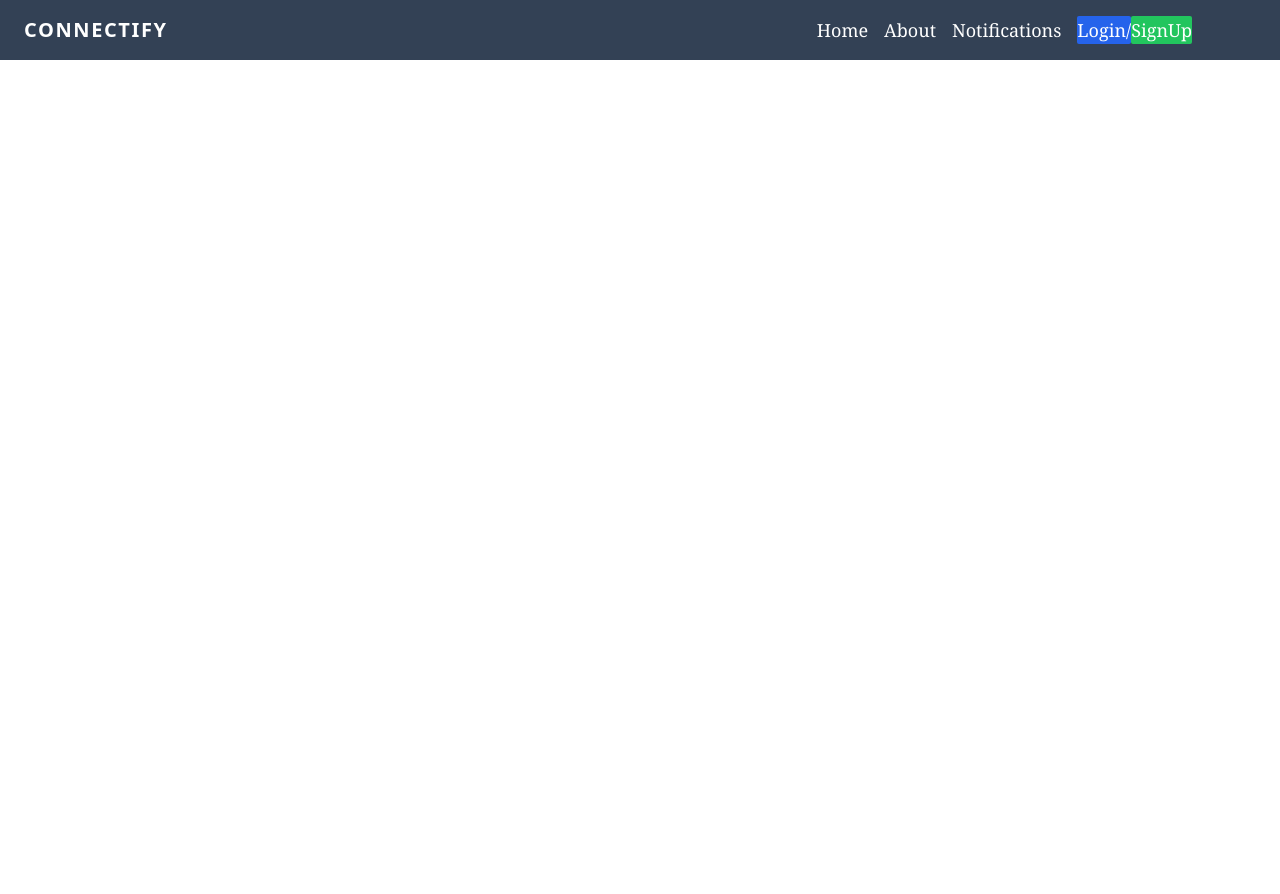
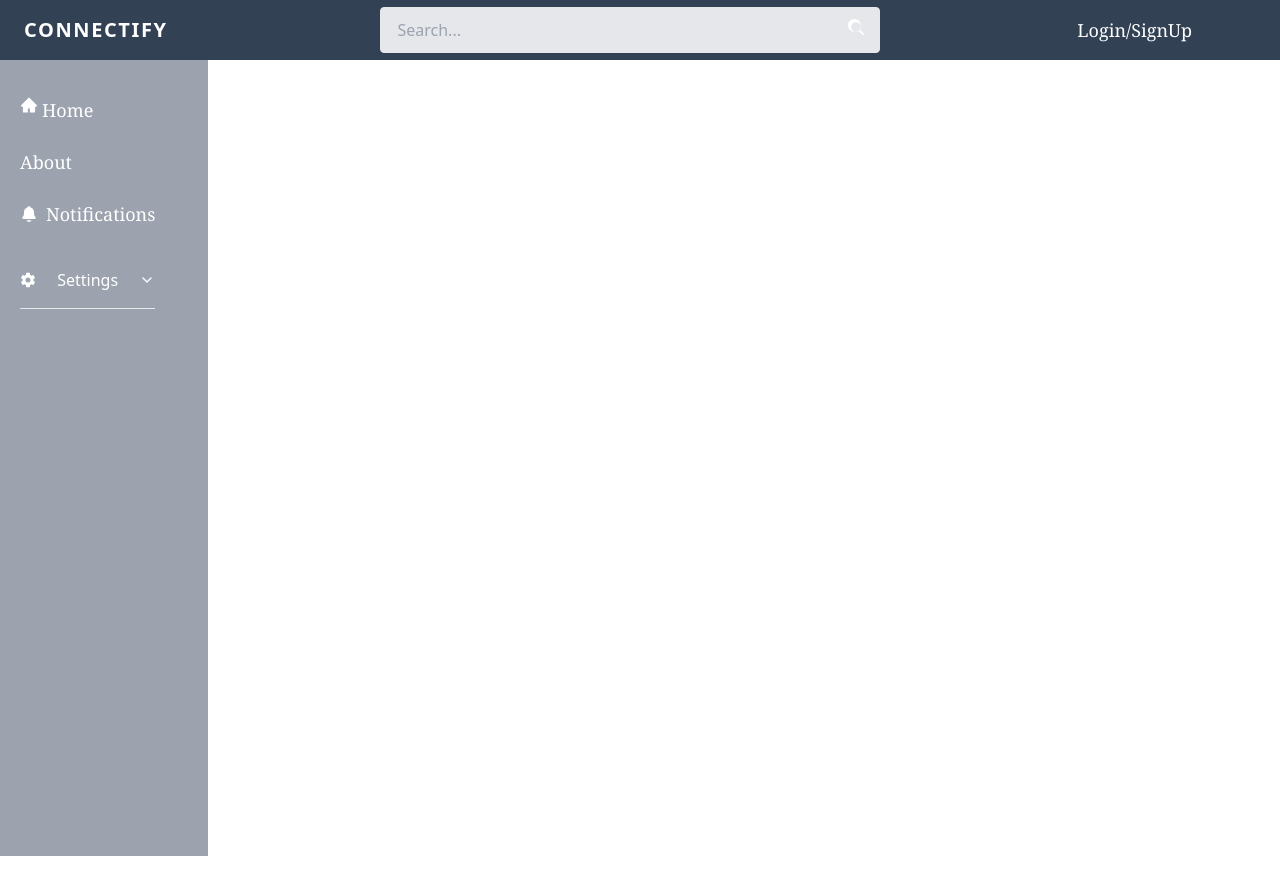
Before and after one commit to AnuragDahal/Connectify-frontend, a React (Vite) app: page / in a window 1280 px wide. Shown: the top 894 px of the page. Before the commit the page ends 800 px from the top, so only its background shows below. Built offline with nearby package versions, Linux system fonts and the light colour scheme.

Commit message:
feat: Update dependencies and add react-icons package

```diff
--- a/package.json
+++ b/package.json
@@ -19,6 +19,7 @@
     "radix-ui": "^1.0.1",
     "react": "^18.2.0",
     "react-dom": "^18.2.0",
+    "react-icons": "^5.2.1",
     "react-router-dom": "^6.23.1",
     "shadcn-ui": "^0.8.0",
     "tailwind-merge": "^2.3.0",
--- a/src/App.jsx
+++ b/src/App.jsx
@@ -1,23 +1,27 @@
 import React from "react";
 import Login from "./pages/Login";
 import SignUp from "./pages/Signup";
-import { BrowserRouter, Route, Routes } from "react-router-dom";
+import { Route, Routes, useLocation } from "react-router-dom";
 import NavBar from "./components/NavBar";
 import Home from "./pages/Home";
 
+const PATH_NOT_TO_RENDER_NAVBAR = ["/login", "/signup"];
+
 const App = () => {
+  const location = useLocation();
   return (
     <>
-      <BrowserRouter>
+      {PATH_NOT_TO_RENDER_NAVBAR.includes(location.pathname) ? null : (
         <NavBar />
-        <Routes>
-          <Route path="/" element={<Home />} />
-          <Route path="/login" element={<Login />} />
-          <Route path="/signup" element={<SignUp />} />
-        </Routes>
-      </BrowserRouter>
+      )}
+      <Routes>
+        <Route path="/" element={<Home />} />
+        {/* <Route path="/about" element={<About />} /> */}
+        {/* <Route path="/notifications" element={<Notifications />} /> */}
+        <Route path="/login" element={<Login />} />
+        <Route path="/signup" element={<SignUp />} />
+      </Routes>
     </>
   );
 };
-
 export default App;
--- /dev/null
+++ b/src/components/Accordion.jsx
@@ -0,0 +1,49 @@
+import React from "react";
+import * as AccordionPrimitive from "@radix-ui/react-accordion";
+import { ChevronDown } from "lucide-react";
+import { twMerge as cn } from "tailwind-merge";
+
+const Accordion = AccordionPrimitive.Root;
+
+const AccordionItem = React.forwardRef(({ className, ...props }, ref) => (
+  <AccordionPrimitive.Item
+    ref={ref}
+    className={cn("border-b", className)}
+    {...props}
+  />
+));
+AccordionItem.displayName = "AccordionItem";
+
+const AccordionTrigger = React.forwardRef(
+  ({ className, children, ...props }, ref) => (
+    <AccordionPrimitive.Header className="flex">
+      <AccordionPrimitive.Trigger
+        ref={ref}
+        className={cn(
+          "flex flex-1 items-center justify-between py-4 font-medium transition-all hover:underline [&[data-state=open]>svg]:rotate-180",
+          className
+        )}
+        {...props}
+      >
+        {children}
+        <ChevronDown className="h-4 w-4 shrink-0 transition-transform duration-200" />
+      </AccordionPrimitive.Trigger>
+    </AccordionPrimitive.Header>
+  )
+);
+AccordionTrigger.displayName = "AccordionTrigger";
+
+const AccordionContent = React.forwardRef(
+  ({ className, children, ...props }, ref) => (
+    <AccordionPrimitive.Content
+      ref={ref}
+      className="overflow-hidden text-sm transition-all data-[state=closed]:animate-accordion-up data-[state=open]:animate-accordion-down"
+      {...props}
+    >
+      <div className={cn("pb-4 pt-0", className)}>{children}</div>
+    </AccordionPrimitive.Content>
+  )
+);
+AccordionContent.displayName = "AccordionContent";
+
+export { Accordion, AccordionItem, AccordionTrigger, AccordionContent };
--- a/src/components/NavBar.jsx
+++ b/src/components/NavBar.jsx
@@ -1,8 +1,9 @@
 import React, { useState } from "react";
-import { Link } from "react-router-dom";
+import { Link, useLocation } from "react-router-dom";
+import { AiFillHome } from "react-icons/ai";
 const NavBar = () => {
-  const [open, setOpen] = useState(false);
   const [atTop, setAtTop] = useState(true);
+  const location = useLocation();
 
   window.onscroll = () => {
     setAtTop(window.pageYOffset > 10 ? false : true);
@@ -12,45 +13,47 @@ const NavBar = () => {
     <div className={`bg-grayDark ${!atTop ? "bg-black shadow-lg" : ""}`}>
       <div className="w-full text-gray-700 h-16 fixed top-0 animated z-40">
         <div className="flex flex-col text-white w-full px-2 mx-auto md:items-center bg-slate-700 md:justify-around md:flex-row">
-          <div className="p-4 flex flex-row items-center justify-between">
+          <div className="p-4 flexitems-center justify-center">
             <a
               href="#"
               className="tracking-widest rounded-lg focus:outline-none focus:shadow-outline"
             >
               <h1 className="font-semibold text-xl ">CONNECTIFY</h1>
             </a>
-            <button
-              className="md:hidden rounded-lg focus:outline-none focus:shadow-outline"
-              onClick={() => setOpen(!open)}
-            >
+            <button className="md:hidden rounded-lg focus:outline-none focus:shadow-outline">
               <span className="text-lg text-primary">
                 <i className="fas fa-bell"></i>
               </span>
             </button>
           </div>
-          <nav
-            className={`flex-col flex-grow pb-4 ${
-              open ? "flex" : "hidden"
-            } bg-white shadow-lg rounded-b`}
-          >
-            <h3>I am Nav LInks</h3>
+          <nav className="flex-col flex-grow pb-4 md:pb-0 md:flex md:justify-end md:flex-row">
+            <div className="relative mr-3 md:mr-0">
+              <input
+                type="search"
+                className="w-[500px] bg-gray-200 text-gray-700 border border-gray-200 rounded py-3 px-4 leading-tight focus:outline-none focus:bg-white focus:border-gray-500"
+                placeholder="Search..."
+              />
+              <button
+                type="submit"
+                className="absolute right-0 top-0 mt-3 mr-4"
+              >
+                <svg
+                  className="h-4 w-4 fill-current"
+                  xmlns="http://www.w3.org/2000/svg"
+                  viewBox="0 0 20 20"
+                >
+                  <path d="M12.905 14.32a8 8 0 1 1 1.414-1.414l5.337 5.337a1 1 0 0 1-1.414 1.414l-5.337-5.337zM10 16a6 6 0 1 0 0-12 6 6 0 0 0 0 12z" />
+                </svg>
+              </button>
+            </div>
           </nav>
           <nav className="flex-col flex-grow pb-4 md:pb-0 md:flex md:justify-end md:flex-row">
-            <ul className="flex justify-center align-middle gap-4 mr-20 ">
+            <ul className="flex justify-center items-center gap-20 mr-20 ">
               <li className="hover:cursor-pointer hover:underline text-lg font-medium font-serif">
-                <Link to="/">Home</Link>
-              </li>
-              <li className="hover:cursor-pointer hover:underline text-lg font-medium font-serif">
-                <Link to="/about">About</Link>
-              </li>
-              <li className="hover:cursor-pointer hover:underline text-lg font-medium font-serif">
-                <Link to="/notifications">Notifications</Link>
-              </li>
-              <li className="hover:cursor-pointer hover:underline text-lg font-medium font-serif">
-                <button className="rounded-sm text-white bg-blue-600">
+                <button className="rounded-sm text-white">
                   <Link to="/login">Login/</Link>
                 </button>
-                <button className="rounded-sm text-white bg-green-500">
+                <button className="rounded-sm text-white">
                   <Link to="/signup">SignUp</Link>
                 </button>
               </li>
--- a/src/main.jsx
+++ b/src/main.jsx
@@ -2,9 +2,12 @@ import React from "react";
 import ReactDOM from "react-dom/client";
 import App from "./App.jsx";
 import "./App.css";
+import { BrowserRouter } from "react-router-dom";
 
 ReactDOM.createRoot(document.getElementById("root")).render(
   <React.StrictMode>
-    <App />
+    <BrowserRouter>
+      <App />
+    </BrowserRouter>
   </React.StrictMode>
 );
--- a/src/pages/Home.jsx
+++ b/src/pages/Home.jsx
@@ -1,10 +1,54 @@
-import NavBar from "../components/NavBar";
+import { AiFillHome } from "react-icons/ai";
+import { Link } from "react-router-dom";
+import { IoNotifications, IoSettingsSharp } from "react-icons/io5";
+import {
+  Accordion,
+  AccordionContent,
+  AccordionItem,
+  AccordionTrigger,
+} from "../components/Accordion";
 
 const Home = () => {
   return (
     <>
-      <NavBar />
-      <h1>This is the landing page after SignUp or Login </h1>
+      <div className="my-14 h-screen w-52 bg-gray-400">
+        <ul className="flex flex-col gap-6 text-white font-sans font-10 font-semibold fixed px-5">
+          <li className="hover:cursor-pointer text-lg font-medium font-serif">
+            <Link
+              className="flex mt-10 align-baseline gap-1"
+              to="/"
+            >
+              <AiFillHome className="hover:cursor-pointer" />
+              Home
+            </Link>
+          </li>
+          <li className="hover:cursor-pointer hover:underline text-lg font-medium font-serif">
+            <Link to="/about">About</Link>
+          </li>
+          <li className="hover:cursor-pointer hover:underline text-lg font-medium font-serif">
+            <Link
+              to="/notifications"
+              className="flex flex-wrap items-center justify-center gap-2 "
+            >
+              <IoNotifications className="hover:cursor-pointer" />
+              Notifications
+            </Link>
+          </li>
+          <li>
+            <Accordion type="single" collapsible className="w-full">
+              <AccordionItem value="item-1">
+                <AccordionTrigger>
+                  <IoSettingsSharp />
+                  Settings
+                </AccordionTrigger>
+                <AccordionContent>Change password</AccordionContent>
+                <AccordionContent>Verify Email</AccordionContent>
+                <AccordionContent>Logout</AccordionContent>
+              </AccordionItem>
+            </Accordion>
+          </li>
+        </ul>
+      </div>
     </>
   );
 };
--- a/src/pages/Layout.jsx
+++ b/src/pages/Layout.jsx
@@ -1,5 +1,3 @@
-
-
 const Layout = () => {
   return (
     <>
--- a/src/pages/Login.jsx
+++ b/src/pages/Login.jsx
@@ -1,16 +1,21 @@
 import { Link } from "react-router-dom";
+
 const Login = () => {
   return (
-    <div className="animate-scaleUp flex flex-row-reverse justify-end items-center gap-24">
-      <div className="flex flex-col items-center justify-center w-[700px]">
-        <header className="flex-col justify-start">
-          <h1 className="text-blue-500 font-extrabold text-6xl">CONNECTIFY</h1>
-          <span className="text-xl flex justify-center font-serif font-medium">
+    <div className="animate-scaleUp flex flex-col md:flex-row-reverse md:justify-end items-center md:gap-24 gap-6 px-4 md:px-0">
+      <div className="flex flex-col items-center justify-center md:w-[700px] w-full">
+        <header className="flex-col justify-start mb-4 md:mb-8">
+          <h1 className="text-blue-500 font-extrabold text-4xl md:text-6xl">
+            CONNECTIFY
+          </h1>
+          <span className="text-lg md:text-xl flex justify-center font-serif font-medium">
             Welcome to Connectify
           </span>
         </header>
-        <div className="w-full max-w-md p-4 m-4 rounded-lg shadow-md">
-          <h1 className="text-3xl font-semibold text-center">Login</h1>
+        <div className="w-full max-w-md p-4 m-4 rounded-lg shadow-md bg-white">
+          <h1 className="text-2xl md:text-3xl font-semibold text-center">
+            Login
+          </h1>
           <form className="mt-4">
             <div className="flex flex-col mb-4">
               <label className="mb-2 font-semibold text-gray-600">Email</label>
@@ -28,15 +33,16 @@ const Login = () => {
                 className="px-3 py-2 border border-gray-300 rounded-md"
               />
             </div>
-            <button className="block w-full px-4 py-2 text-white bg-blue-500 rounded-md hover:bg-blue-400 font-semibold text-center">
-              Login
-            </button>
-
+            <Link to="/">
+              <button className="block w-full px-4 py-2 text-white bg-blue-500 rounded-md hover:bg-blue-400 font-semibold text-center">
+                Login
+              </button>
+            </Link>
             <button className="flex justify-center w-full mt-3 bg-white dark:bg-gray-900 border border-gray-300 rounded-lg shadow-md px-6 py-2 text-sm font-medium text-gray-800 dark:text-white hover:bg-gray-200 focus:outline-none focus:ring-2 focus:ring-offset-2 focus:ring-gray-500">
               <svg
-                class="h-6 w-6 mr-2"
+                className="h-6 w-6 mr-2"
                 xmlns="http://www.w3.org/2000/svg"
-                xmlns:xlink="http://www.w3.org/1999/xlink"
+                xmlnsXlink="http://www.w3.org/1999/xlink"
                 width="800px"
                 height="800px"
                 viewBox="-0.5 0 48 48"
@@ -48,9 +54,9 @@ const Login = () => {
                 <g
                   id="Icons"
                   stroke="none"
-                  stroke-width="1"
+                  strokeWidth="1"
                   fill="none"
-                  fill-rule="evenodd"
+                  fillRule="evenodd"
                 >
                   {" "}
                   <g
@@ -99,7 +105,7 @@ const Login = () => {
                 Continue with Google
               </span>
             </button>
-            <span className="flex justify-center font-medium font-serif">
+            <span className="flex justify-center font-medium font-serif mt-2">
               OR
             </span>
             <hr className="mb-2" />
@@ -111,13 +117,14 @@ const Login = () => {
           </form>
         </div>
       </div>
-      <div className="h-[900px] w-[800px] p-10 ">
+      <div className="h-64 md:h-[900px] w-full md:w-[800px] p-4 md:p-10">
         <img
-          className="aspect-square mix-blend"
+          className="w-full h-full object-cover"
           src="https://res.cloudinary.com/dhg031daj/image/upload/4707071"
         />
       </div>
     </div>
   );
 };
+
 export default Login;
--- a/tailwind.config.js
+++ b/tailwind.config.js
@@ -19,8 +19,8 @@ module.exports = {
     extend: {
       keyframes: {
         scaleUp: {
-          '0%': { transform: 'scale(1)' },
-          '100%': { transform: 'scale(1.05)' }, // Example scale factor
+          '0%': { transform: 'scale(0.5)' },
+          '100%': { transform: 'scale(1)' }, // Example scale factor
         },
         "accordion-down": {
           from: { height: "0" },
```
Also changed, not shown: 1 other file (tests, documents, lock files or other folders).
